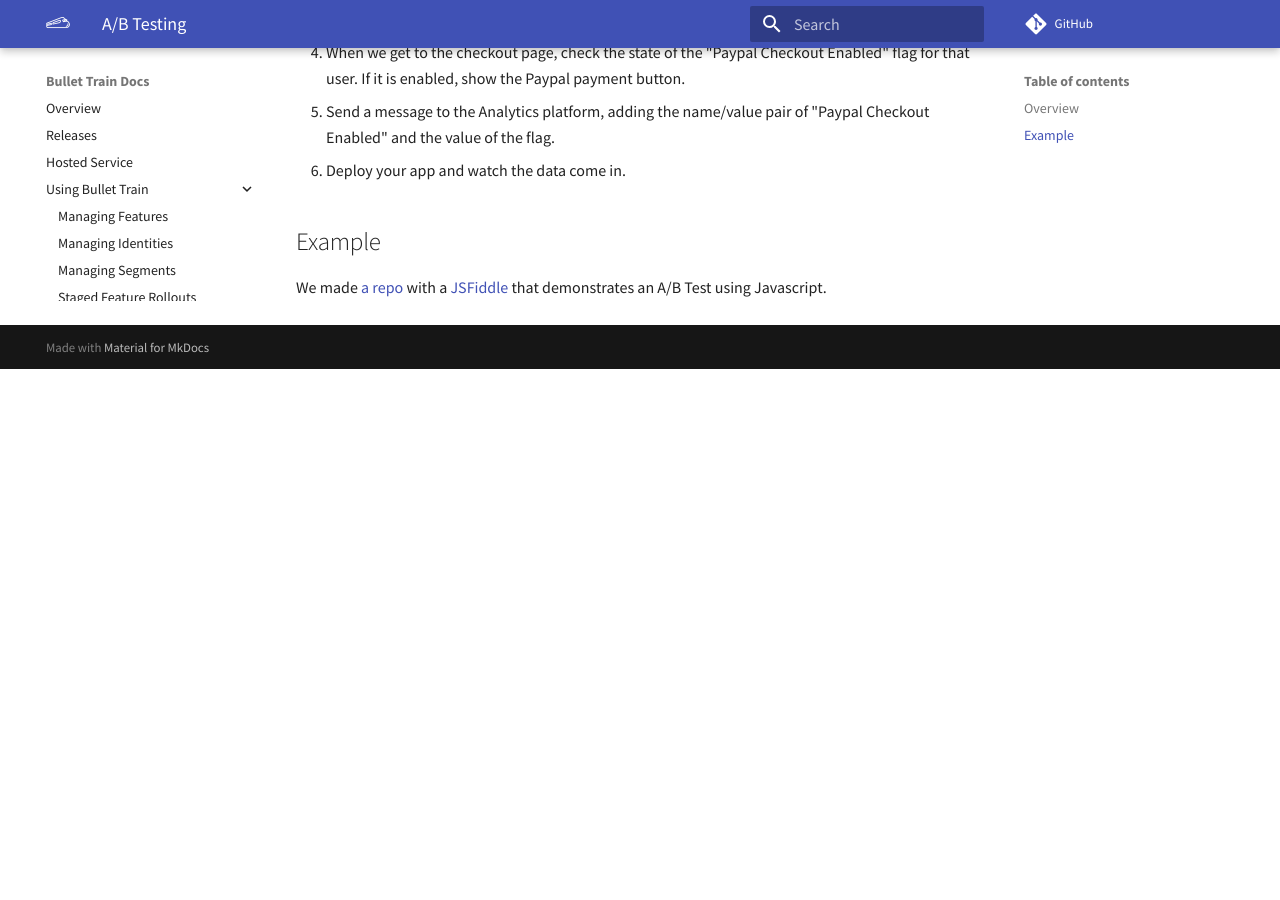
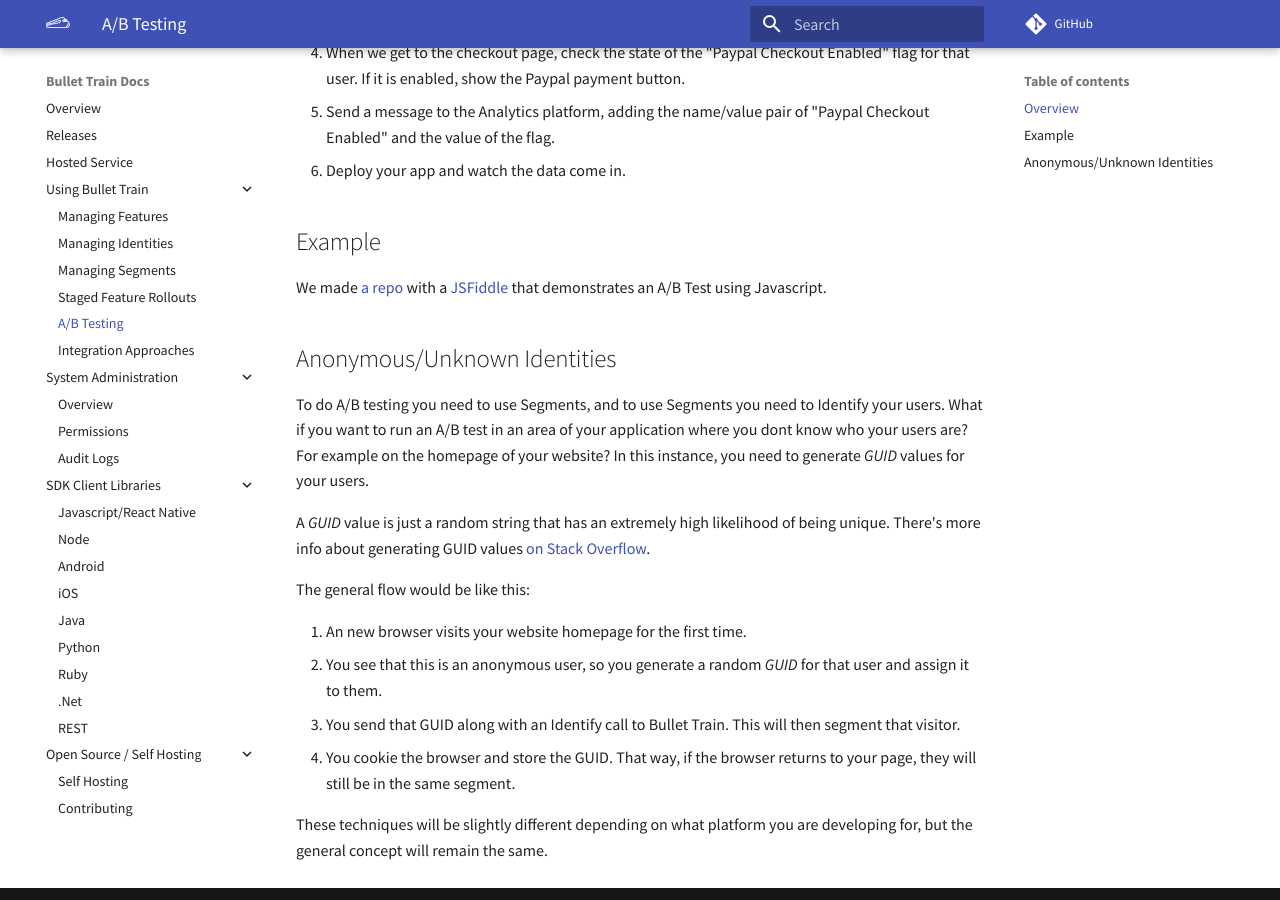
Before and after one commit to Flagsmith/flagsmith-docs, an MkDocs documentation site: the page built from docs/ab-testing.md, in a window 1280 px wide and 900 px high, scrolled down 712 px. Built offline with MkDocs 1.6.1 and Material for MkDocs 9.7.7, drawn with Linux system fonts in a browser that asks for light colours; comment, search, counter and statistics services are not loaded; before the commit the page ends 1081 px from its top, so only the background shows below that.

Commit message:
Added info on A/B Testing with anonymous users

```diff
--- a/docs/ab-testing.md
+++ b/docs/ab-testing.md
@@ -22,3 +22,18 @@ In order to perform an A/B Test, we need to complete the following steps:
 ## Example
 
 We made [a repo](https://github.com/BulletTrainHQ/bullet-train-js-client/tree/master/examples/ab-testing) with a [JSFiddle](https://jsfiddle.net/vw0af7zq/) that demonstrates an A/B Test using Javascript.
+
+## Anonymous/Unknown Identities
+
+To do A/B testing you need to use Segments, and to use Segments you need to Identify your users. What if you want to run an A/B test in an area of your application where you dont know who your users are? For example on the homepage of your website? In this instance, you need to generate *GUID* values for your users.
+
+A *GUID* value is just a random string that has an extremely high likelihood of being unique. There's more info about generating GUID values [on Stack Overflow](https://stackoverflow.com/a/2117523).
+
+The general flow would be like this:
+
+1. An new browser visits your website homepage for the first time.
+2. You see that this is an anonymous user, so you generate a random *GUID* for that user and assign it to them.
+3. You send that GUID along with an Identify call to Bullet Train. This will then segment that visitor.
+4. You cookie the browser and store the GUID. That way, if the browser returns to your page, they will still be in the same segment.
+
+These techniques will be slightly different depending on what platform you are developing for, but the general concept will remain the same.
```
